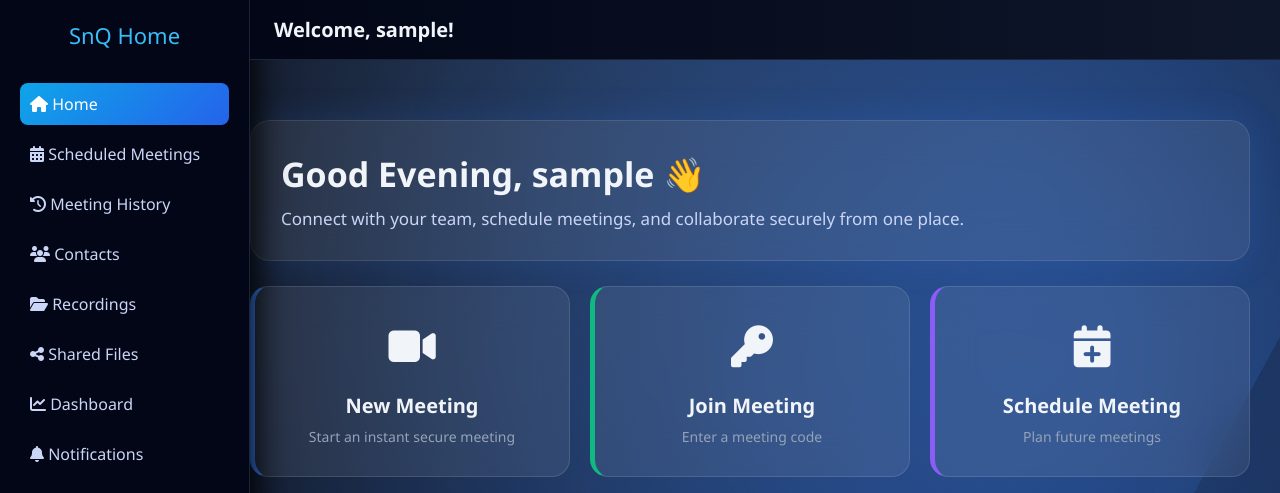
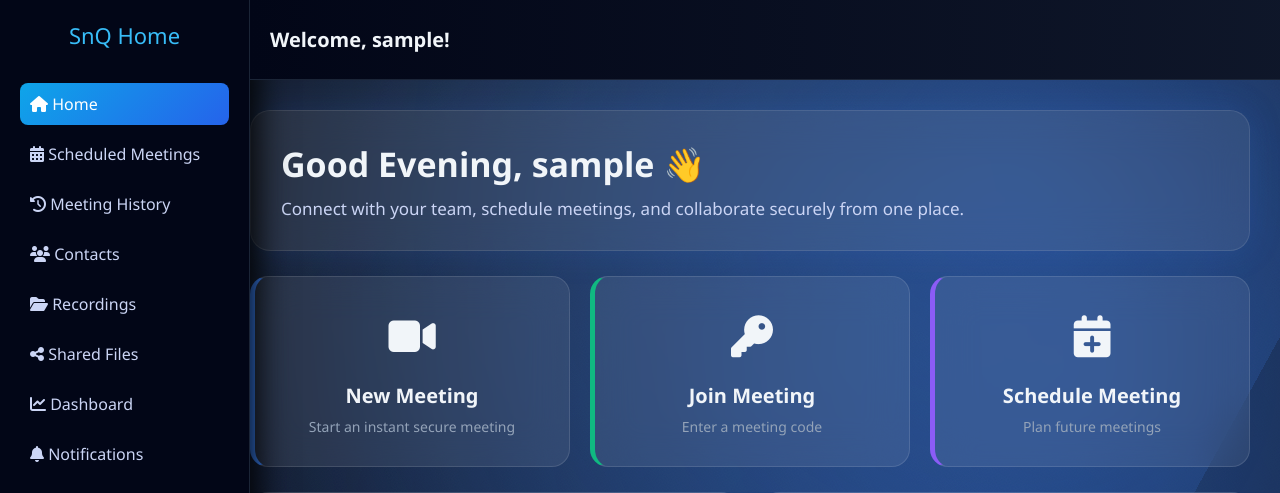
Before and after one commit to santoshki/snq_video_conferencing, a Flask app: page /home in a window 1280 px wide. Shown: the top 493 px of the page. Run offline with Flask 3, Linux system fonts and the light colour scheme; the visitor is signed in with stand-in values (Sample User, id 1).

Commit message:
Updated the home screen UI.

```diff
--- a/static/snq_home_screen_style.css
+++ b/static/snq_home_screen_style.css
@@ -128,11 +128,11 @@ body {
     position: fixed;
     left: 250px;
     width: calc(100% - 220px);
-    height: 60px;
+    height: 80px;
     display: flex;
     align-items: center;
     justify-content: space-between;
-    padding: 0 24px;
+    padding: 0 20px;
     background: linear-gradient(90deg, #020617, #0f172a);
     border-bottom: 1px solid rgba(30,41,59,0.9);
     z-index: 3;
@@ -429,7 +429,7 @@ body {
 
     border-radius: 20px;
     padding: 30px;
-
+    margin-top: -10px;
     box-shadow: 0 0 35px rgba(59,130,246,.15);
 }
 
```
